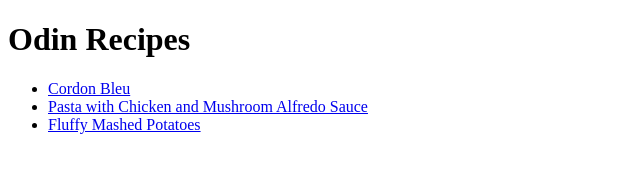
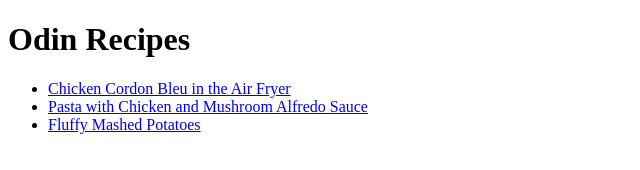
Before and after one commit to cjmesguerra/odin-recipes, a plain HTML site: page index.html in a window 1280 px wide. Shown: the whole page, without its empty margins (0-640 px from the left). Drawn offline with Linux system fonts and the light colour scheme.

Commit message:
Edit index.html typo for first recipe

```diff
--- a/index.html
+++ b/index.html
@@ -9,7 +9,7 @@
 <body>
     <h1>Odin Recipes</h1>
     <ul>
-        <li><a href="./recipes/cordon-bleu.html">Cordon Bleu</a></li>
+        <li><a href="./recipes/chicken-cordon-bleu-in-the-air-fryer.html">Chicken Cordon Bleu in the Air Fryer</a></li>
         <li><a href="./recipes/pasta-with-chicken-and-mushroom-alfredo-sauce.html">Pasta with Chicken and Mushroom Alfredo Sauce</a></li>
         <li><a href="./recipes/fluffy-mashed-potatoes.html">Fluffy Mashed Potatoes</a></li>
     </ul>
```
